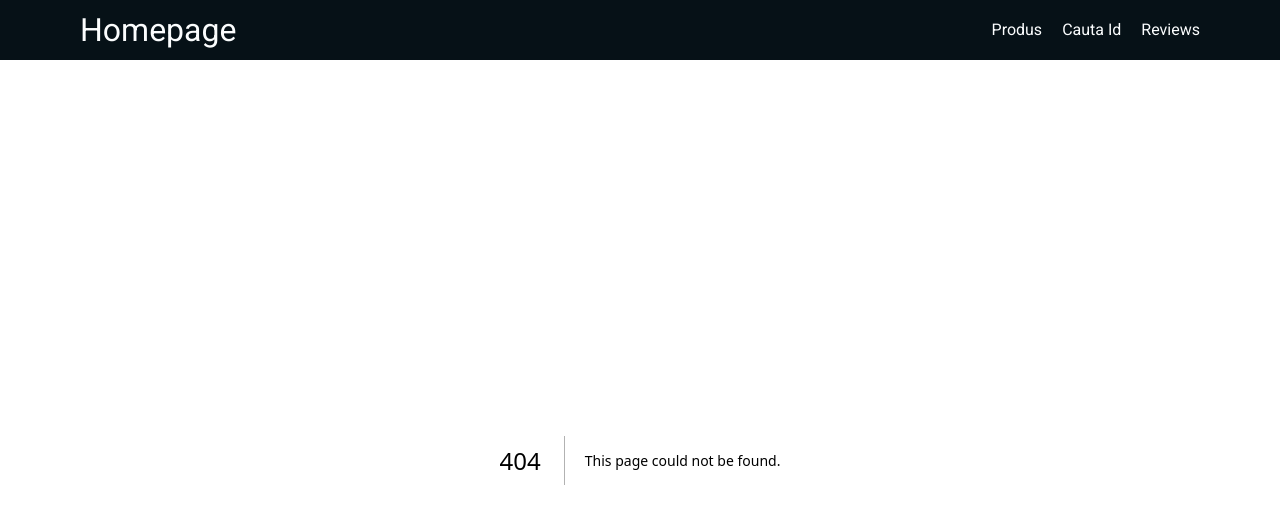
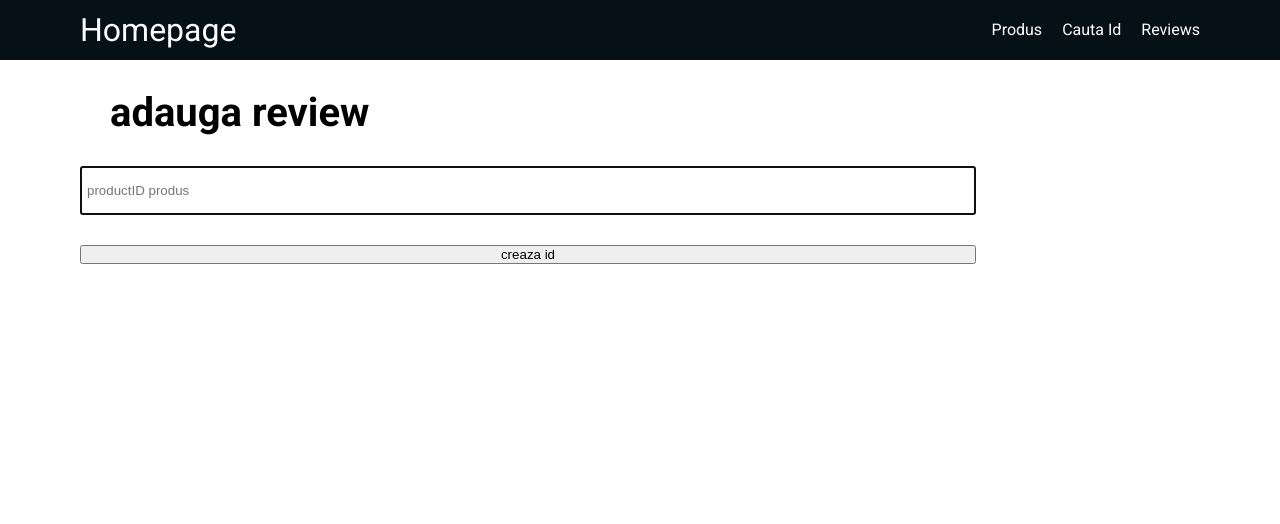
Before and after one commit to hnkkk887/admin, a Next.js app: page /idid in a window 1280 px wide. Before the commit this address had no page. Shown: the top 524 px of the page. Built offline with nearby package versions, Linux system fonts and the light colour scheme.

Commit message:
Add files via upload

```diff
--- /dev/null
+++ b/pages/idid.js
@@ -0,0 +1,53 @@
+import styles from '../styles/Home.module.css'
+import { useState } from "react";
+import axios from "axios";
+import { toast } from 'react-toastify';
+
+export default function Home() {
+  const [data, setData] = useState("");
+
+  const handleChange = e => setData(prev => ({ ...prev, [e.target.name]: e.target.value }));
+
+  async function submitFn() {
+    try {
+      const res = await axios.post(`${process.env.NEXT_PUBLIC_URL}/api/idid`, data);
+      toast.info(res.data, { position: toast.POSITION.TOP_RIGHT });
+
+    } catch(err) {
+      console.log(err)
+      toast.error(err.response.data, { position: toast.POSITION.TOP_RIGHT });
+    }
+
+    setData({
+      productID: ""
+    })
+  }
+
+  function handleSubmit(e) {
+    e.preventDefault();
+    submitFn();
+  }
+
+  return (
+    <div className={styles.container}>
+      <h1 className={styles.title}>adauga review</h1>
+      <form onSubmit={handleSubmit} className={styles.form}>
+
+        <input
+          type="text"
+          minLength="2"
+          required
+          autoFocus
+          autoComplete="id"
+          name="productID"
+          className={styles.formInput}
+          placeholder="productID produs"
+          value={data.productID}
+          onChange={handleChange}
+        />
+
+        <button>creaza id</button>
+      </form>
+    </div>
+  )
+}
```
